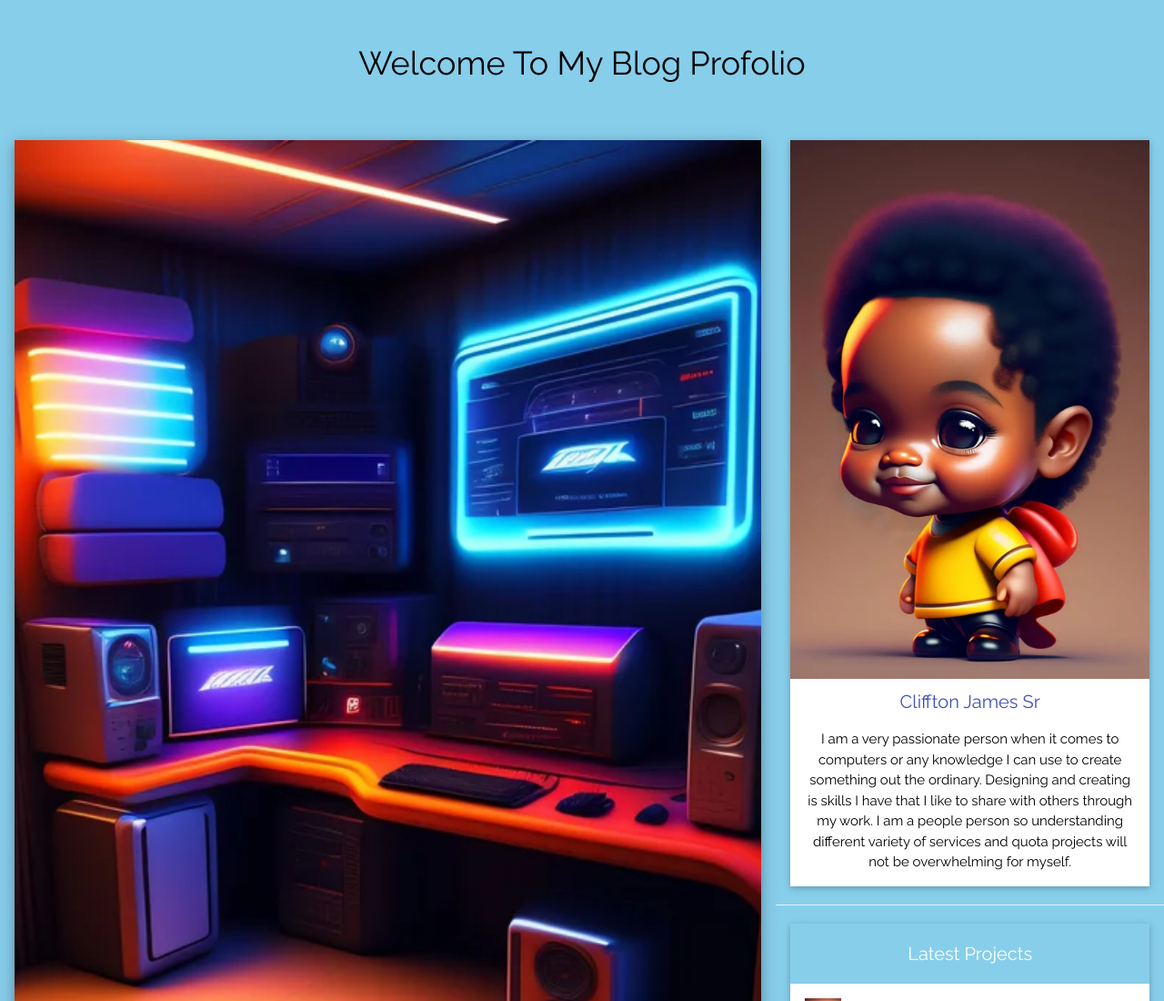
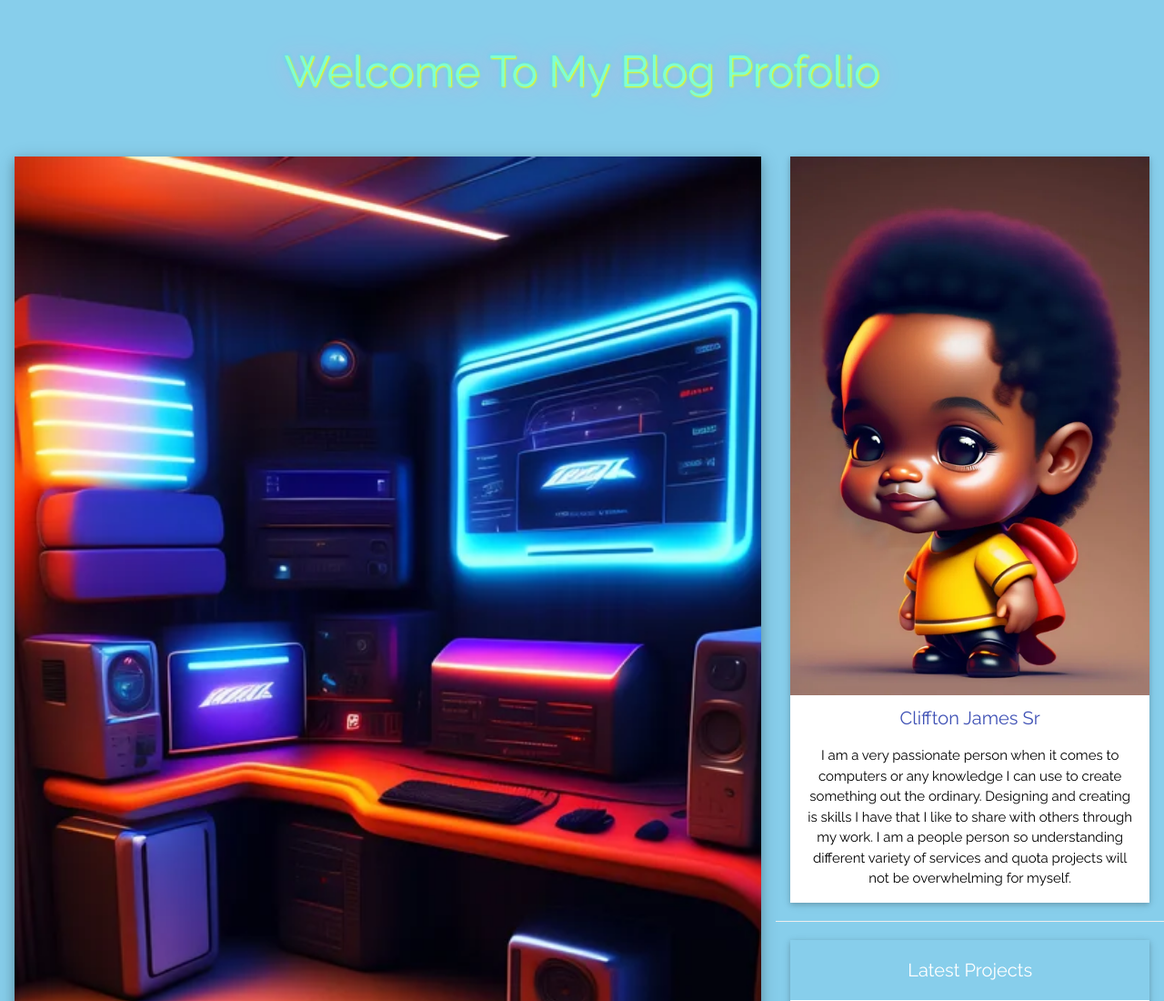
Before and after one commit to cliff82/portfolio, a website: page index.html in a window 1280 px wide. Shown: the top 1100 px of the page at 91% size. Drawn offline with nearby package versions, Linux system fonts and the light colour scheme.

Commit message:
Update index.html
blogtitle

```diff
--- a/index.html
+++ b/index.html
@@ -40,7 +40,8 @@ and is wrapped around the whole page content, except for the footer in this exam
 
 <!-- Header -->
 <header class="w3-container w3-center w3-padding-32">
-  <h1 id="blogTitle"></h1>
+  <h1 style="color: aquamarine; font-size: 48px;
+  text-shadow: 1px 1px 2px yellow, 0 0 25px plum, 0 0 5px aqua;"  id="blogTitle"></h1>
 </header>
 
 <!-- Grid -->
```
